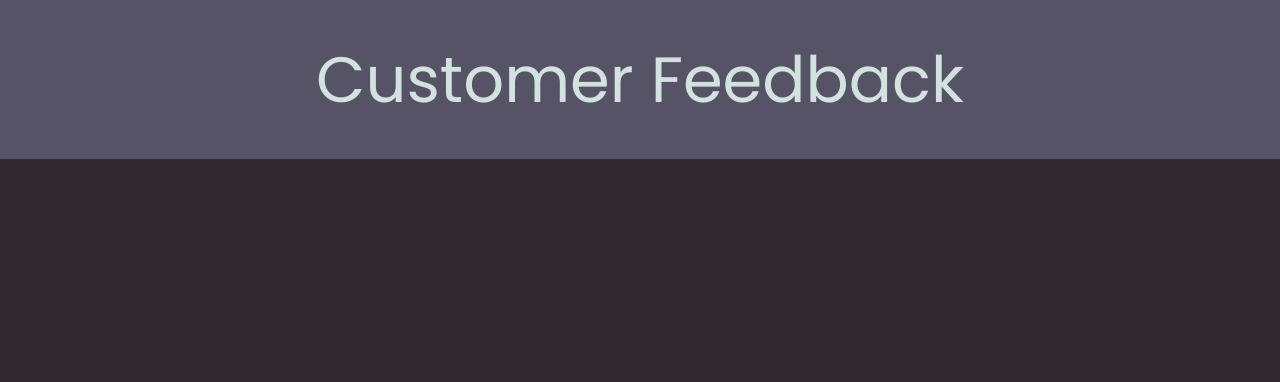
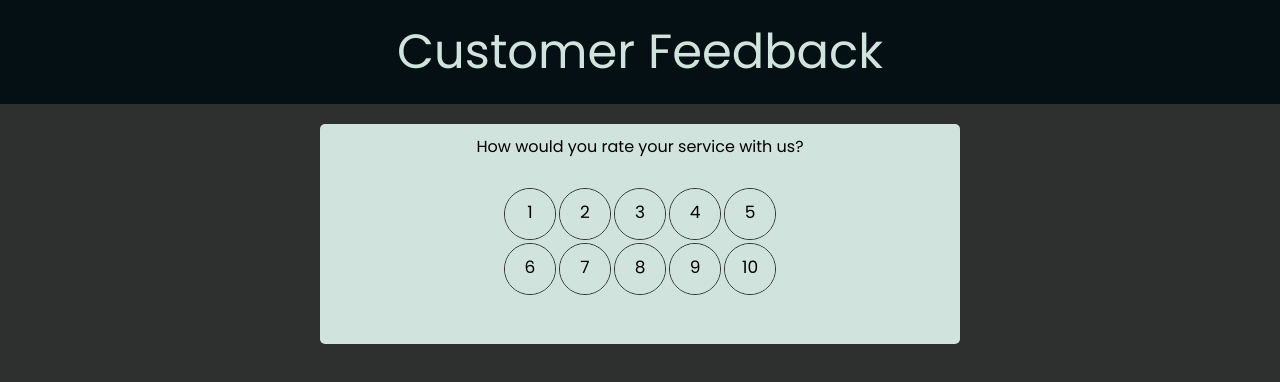
Before and after one commit to AaronCQuinn/feedback-app, a React (Create React App) app: page / in a window 1280 px wide. Shown: the top 382 px of the page. Built offline with nearby package versions, Linux system fonts and the light colour scheme.

Commit message:
Rating selection

```diff
--- a/src/assets/index.css
+++ b/src/assets/index.css
@@ -5,7 +5,7 @@
   padding: 0;
   margin: 0;
   font-family: 'Poppins', sans-serif;
-  background-color: var(--black-coffee);
+  background-color: var(--jet);
 }
 
 :root {
@@ -14,4 +14,6 @@
   --glaucous: #6e7dabff;
   --royal-blue-light: #5762d5ff;
   --azure-x-11-web-color: #d1e3ddff;
+  --rich-black-fogra-29: #051014ff;
+  --jet: #2e2f2fff;
 }
--- a/src/components/header/header.css
+++ b/src/components/header/header.css
@@ -3,10 +3,10 @@
     display: flex;
     justify-content: center;
     align-items: center;
-    background-color: var(--independence);
+    background-color: var(--rich-black-fogra-29);
     color: var(--azure-x-11-web-color);
-    font-size: 4em;
-    padding: 2rem 0px;
+    font-size: 3em;
+    padding: 1rem 0px;
 }
 
 .cb-header-text {
--- /dev/null
+++ b/src/components/userInput/RatingSelector.js
@@ -0,0 +1,25 @@
+import React from 'react'
+import './ratingSelector.css'
+
+const RatingSelector = () => {
+    let lowRating = 1;
+    let highRating = 10;
+    let ratingArray = [];
+
+    for (let i = lowRating; i <= highRating; i++) {
+        ratingArray.push(
+            <li className='cb-ratingSelector-li'>
+                <input type="radio" id={"num" + i} name="rating" value={i} />
+                <label htmlFor={"num" + i}>{i}</label>
+            </li>
+        )
+    }
+
+    return (
+        <ul className='cb-ratingSelector-ul'>
+            {ratingArray}
+        </ul>
+    )
+}
+
+export default RatingSelector
--- /dev/null
+++ b/src/components/userInput/UserInput.js
@@ -0,0 +1,20 @@
+import React from 'react'
+import RatingSelector from './RatingSelector'
+import './userInput.css'
+
+const UserInput = () => {
+  return (
+    <div className='cb-userInput-container'>
+        <div className='cb-userInput'>
+
+            <div className='cb-userInput-header'>
+                How would you rate your service with us?
+            </div>
+            <RatingSelector />
+
+        </div>
+    </div>
+  )
+}
+
+export default UserInput
--- /dev/null
+++ b/src/components/userInput/ratingSelector.css
@@ -0,0 +1,53 @@
+.cb-ratingSelector-ul {
+    background-color: var(--azure-x-11-web-color);
+    list-style: none;
+    display: grid;
+    grid-template-columns: 1fr 1fr 1fr 1fr 1fr;
+    align-items: center;
+    justify-content: space-around;
+    margin: 30px 0 40px;
+    gap: 5px;
+}
+
+.cb-ratingSelector-li {
+    position: relative;
+    background-color: var(--azure-x-11-web-color);
+    width: 50px;
+    height: 50px;
+    padding: 10px;
+    text-align: center;
+    border-radius: 50%;
+    font-size: 17px;
+    transition: .5s;
+    outline: var(--jet) solid 1px;
+}
+
+.cb-ratingSelector-li label {
+    background-color: var(--azure-x-11-web-color);
+    position: absolute;
+    top: 50%;
+    left: 50%;
+    width: 50px;
+    height: 50px;
+    padding: 10px;
+    transform: translate(-50%, -50%);
+    border-radius: 50%;
+    cursor: pointer;
+    user-select: none;
+}
+
+.cb-ratingSelector-li label:hover,
+.cb-ratingSelector-li:hover {
+    transition: .5s;
+    background: var(--rich-black-fogra-29);
+    color: #fff;
+}
+
+[type='radio'] {
+    opacity: 0;
+}
+
+[type='radio']:checked ~ label {
+    background: var(--rich-black-fogra-29);
+    color: #fff;
+}
--- /dev/null
+++ b/src/components/userInput/userInput.css
@@ -0,0 +1,21 @@
+.cb-userInput-container {
+    margin-top: 20px;
+    width: 100vw;
+    display: flex;
+    justify-content: center;
+}
+
+.cb-userInput {
+    display: flex;
+    flex-direction: column;
+    align-items: center;
+    justify-content: center;
+    background-color: var(--azure-x-11-web-color);
+    padding: 10px;
+    width: 50vw;
+    border-radius: 5px;
+}
+
+.cb-userInput-header {
+    background-color: var(--azure-x-11-web-color);
+}
--- a/src/pages/Home.js
+++ b/src/pages/Home.js
@@ -1,9 +1,13 @@
 import React from 'react'
 import Header from '../components/header/Header'
+import UserInput from '../components/userInput/UserInput'
 
 const home = () => {
   return (
+    <>
     <Header />
+    <UserInput />
+    </>
   )
 }
 
```
